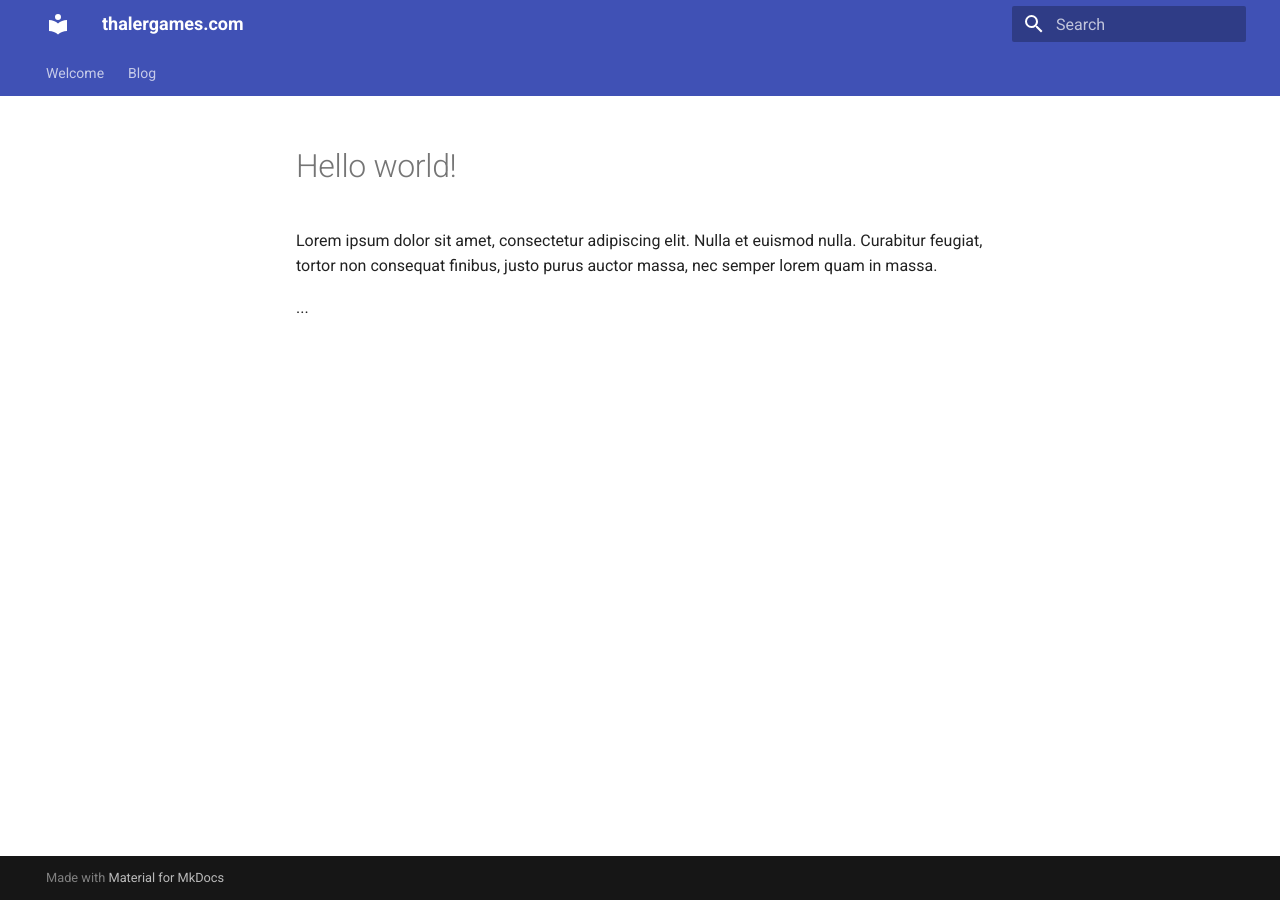
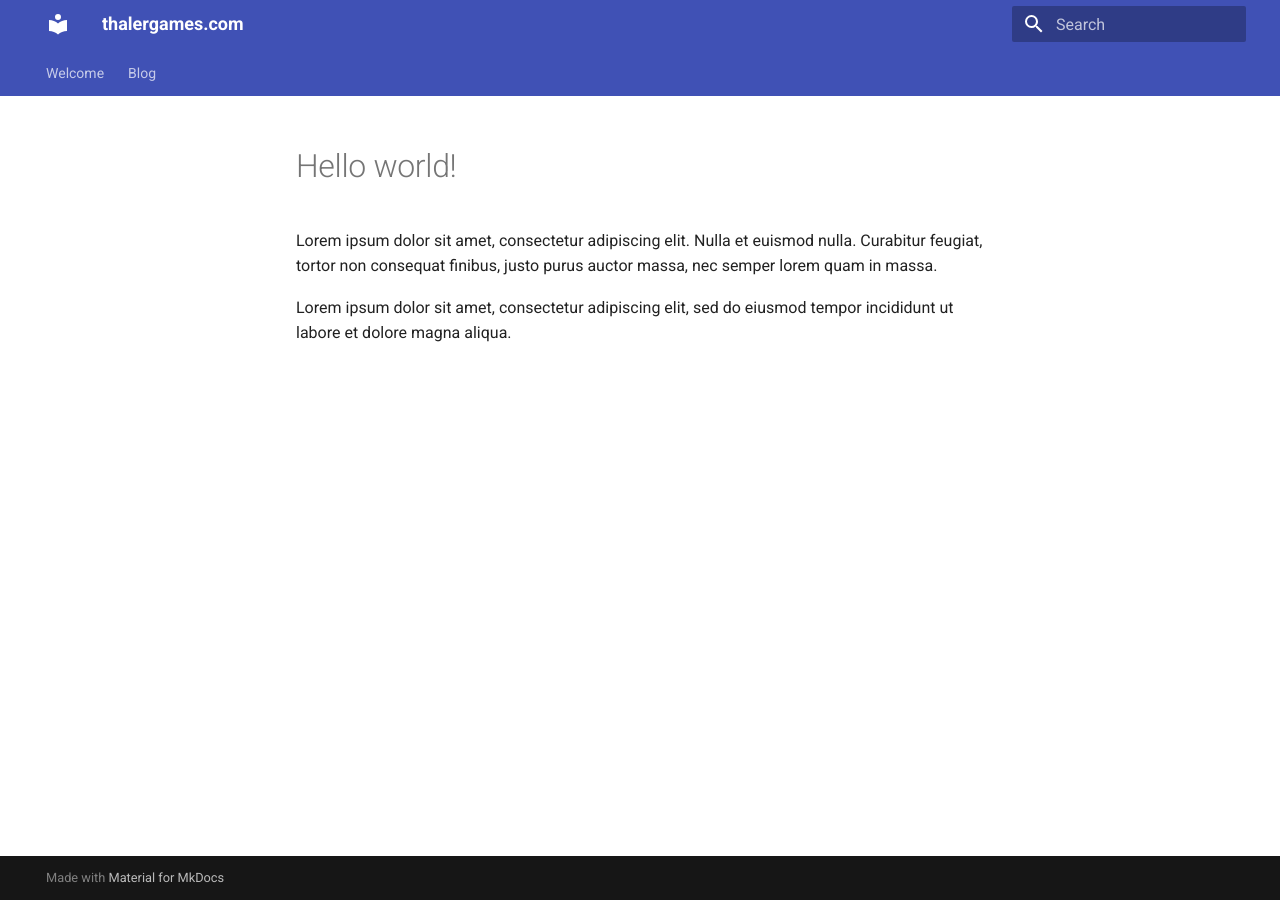
Before and after one commit to D3ltaThalerGames/thalergames.com, an MkDocs documentation site: the page built from docs/blog/posts/hello-world.md, in a window 1280 px wide. Built offline with MkDocs 1.6.1 and Material for MkDocs 9.7.7, drawn with Linux system fonts in a browser that asks for light colours.

Commit message:
Update hello-world.md

```diff
--- a/docs/blog/posts/hello-world.md
+++ b/docs/blog/posts/hello-world.md
@@ -13,4 +13,5 @@ nulla. Curabitur feugiat, tortor non consequat finibus, justo purus auctor
 massa, nec semper lorem quam in massa.
 
 <!-- more -->
-...
+Lorem ipsum dolor sit amet, consectetur adipiscing elit, sed do eiusmod
+tempor incididunt ut labore et dolore magna aliqua.
```
